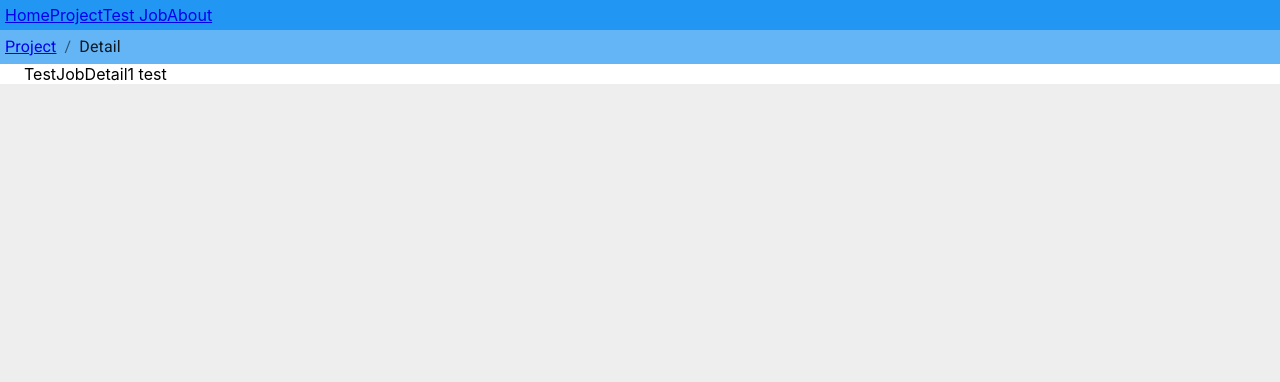
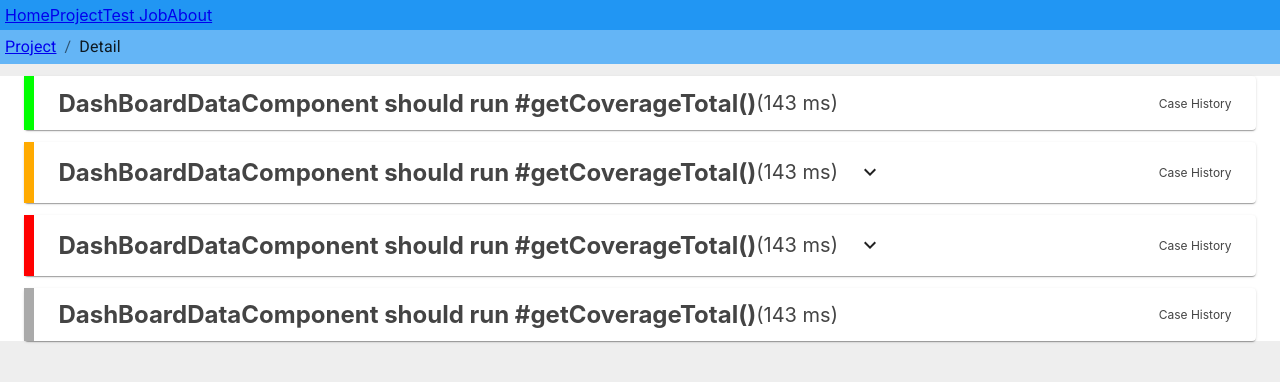
Before and after one commit to shim99887/TMI, a React (Create React App) app in the folder frontend/: page /testjob/1 in a window 1280 px wide. Shown: the top 382 px of the page. Built offline with nearby package versions, Linux system fonts and the light colour scheme.

Commit message:
[Feat] Add TestJobItemContainer Component
S04P31A201-222

```diff
--- /dev/null
+++ b/frontend/src/components/TestJobDetail/TestJobErrorContainer.jsx
@@ -0,0 +1,53 @@
+import React from "react";
+import { makeStyles } from "@material-ui/core/styles";
+import Paper from "@material-ui/core/Paper";
+
+const useStyles = makeStyles((theme) => ({
+  container: {
+    paddingLeft: "2%",
+    paddingRight: "2%",
+    paddingTop: "1%",
+    paddingBottom: "1%",
+    backgroundColor: "black",
+  },
+}));
+
+export default function TestJobErrorContainer(props) {
+  const styles = useStyles();
+
+  return (
+    // 1. 색칠하는 부분 4가지로 나누기
+    // 2. Fail, Error일 때 DropDown 버튼 or OnClick 추가하기
+    // 네모 칸만 만들면 된다
+    <div
+      style={{
+        marginTop: "1%",
+        marginBottom: "1%",
+      }}
+    >
+      <Paper>
+        <div className={styles.container}>
+          <div
+            style={{
+              textAlign: "top",
+              fontSize: "100%",
+              color: "#44FF44",
+            }}
+          >
+            {props.name}
+          </div>
+
+          <div
+            style={{
+              textAlign: "bottom",
+              fontSize: "80%",
+              color: "#FFFFFF",
+            }}
+          >
+            {props.content}
+          </div>
+        </div>
+      </Paper>
+    </div>
+  );
+}
--- /dev/null
+++ b/frontend/src/components/TestJobDetail/TestJobItemContainer.jsx
@@ -0,0 +1,126 @@
+// fail, error는 눌렀을 때 원인까지 보여주기
+// Type, Message, Contents, ResultType
+// message에 따라 색깔 바꾸기
+
+import React, { useState } from "react";
+import { makeStyles } from "@material-ui/core/styles";
+import Paper from "@material-ui/core/Paper";
+import Button from "@material-ui/core/Button";
+import ExpandMoreIcon from "@material-ui/icons/ExpandMore";
+import ExpandLessIcon from "@material-ui/icons/ExpandLess";
+import ClickAwayListener from "@material-ui/core/ClickAwayListener";
+import TestJobErrorContainer from "./TestJobErrorContainer";
+
+const useStyles = makeStyles((theme) => ({
+  root: {
+    flexGrow: 1,
+  },
+  container: {
+    display: "flex",
+    alignItems: "center",
+    paddingLeft: "2%",
+    paddingRight: "2%",
+    paddingTop: "1%",
+  },
+}));
+
+export default function TestJobDetailItem(props) {
+  // method?? 변수명 생각해볼 것
+  const styles = useStyles();
+
+  const [open, setOpen] = React.useState(false);
+
+  const handleClick = () => {
+    setOpen((prev) => !prev);
+  };
+
+  const handleClickAway = () => {
+    setOpen(false);
+  };
+
+  return (
+    // 1. 색칠하는 부분 4가지로 나누기
+    // 2. Fail, Error일 때 DropDown 버튼 or OnClick 추가하기
+    // 네모 칸만 만들면 된다
+    <ClickAwayListener onClickAway={handleClickAway}>
+      <div>
+        <Paper>
+          <div
+            style={{
+              borderLeft: props.color,
+              paddingBottom: "1%",
+            }}
+          >
+            <div className={styles.container}>
+              <div
+                style={{
+                  fontSize: "150%",
+                  color: "#444444",
+                  fontWeight: "bold",
+                }}
+              >
+                {props.name}
+              </div>
+
+              <div
+                style={{
+                  fontSize: "125%",
+                  color: "#444444",
+                }}
+              >
+                ({props.time} ms)
+              </div>
+
+              {(props.resultType === "Error" ||
+                props.resultType === "Fail") && (
+                <Button onClick={handleClick}>
+                  {open === false ? <ExpandMoreIcon /> : <ExpandLessIcon />}
+                </Button>
+              )}
+
+              <div
+                style={{
+                  flexGrow: 1,
+                  fontSize: "75%",
+                  color: "#444444",
+                  textAlign: "right",
+                }}
+              >
+                Case History
+              </div>
+            </div>
+
+            {open === true ? (
+              <div
+                style={{
+                  borderLeft: props.secondColor,
+                  marginLeft: "3%",
+                  marginRight: "3%",
+                  marginTop: "1%",
+                  marginBottom: "1%",
+                }}
+              >
+                <TestJobErrorContainer
+                  name="Type"
+                  content={props.errorType}
+                ></TestJobErrorContainer>
+                <TestJobErrorContainer
+                  name="Message"
+                  content={props.errorMessage}
+                ></TestJobErrorContainer>
+                <TestJobErrorContainer
+                  name="Contents"
+                  content={props.errorContents}
+                ></TestJobErrorContainer>
+                <TestJobErrorContainer
+                  name="ResultType"
+                  content={props.resultType}
+                ></TestJobErrorContainer>
+              </div>
+            ) : null}
+          </div>
+        </Paper>
+      </div>
+    </ClickAwayListener>
+  );
+}
--- a/frontend/src/components/TestDetail/TestJobListBox.jsx
+++ b/frontend/src/components/TestJobDetail/TestJobListBox.jsx
@@ -2,3 +2,5 @@ import React from "react";
 import { Box, Container, Grid, Pagination } from "@material-ui/core";
 
 export default function TestJobListBox() {}
+
+// 직은 페이지만 만들면됌
--- a/frontend/src/pages/testjob/TestJobDetail.jsx
+++ b/frontend/src/pages/testjob/TestJobDetail.jsx
@@ -1,12 +1,85 @@
 import React from "react";
 import { useParams } from "react-router";
+import TestJobItemContainer from "../../components/TestJobDetail/TestJobItemContainer";
 
 export default function TestJobDetail() {
-  const path = useParams();
+  // const path = useParams();
+
+  // axios.get() Project의 TestJobList 반환받는다
+
   return (
     <div>
-      TestJobDetail
-      {path.id} test
+      <div
+        style={{
+          marginTop: "1%",
+          marginBottom: "1%",
+        }}
+      >
+        <TestJobItemContainer
+          name="DashBoardDataComponent should run #getCoverageTotal()"
+          time="143"
+          color="10px solid #00FF00"
+          secondColor="8px solid #00DD00"
+          resultType="Success"
+          errorType="none of content"
+          errorMessage="none of content"
+          errorContents="none of content"
+        />
+      </div>
+
+      <div
+        style={{
+          marginTop: "1%",
+          marginBottom: "1%",
+        }}
+      >
+        <TestJobItemContainer
+          name="DashBoardDataComponent should run #getCoverageTotal()"
+          time="143"
+          color="10px solid #FFAA00"
+          secondColor="8px solid #FFCC66"
+          resultType="Fail"
+          errorType="none of content"
+          errorMessage="none of content"
+          errorContents="none of content"
+        />
+      </div>
+
+      <div
+        style={{
+          marginTop: "1%",
+          marginBottom: "1%",
+        }}
+      >
+        <TestJobItemContainer
+          name="DashBoardDataComponent should run #getCoverageTotal()"
+          time="143"
+          color="10px solid #FF0000"
+          secondColor="8px solid #FF4444"
+          resultType="Error"
+          errorType="none of content"
+          errorMessage="none of content"
+          errorContents="none of content"
+        />
+      </div>
+
+      <div
+        style={{
+          marginTop: "1%",
+          marginBottom: "1%",
+        }}
+      >
+        <TestJobItemContainer
+          name="DashBoardDataComponent should run #getCoverageTotal()"
+          time="143"
+          color="10px solid #AAAAAA"
+          secondColor="8px solid #CCCCCC"
+          resultType="Skip"
+          errorType="none of content"
+          errorMessage="none of content"
+          errorContents="none of content"
+        />
+      </div>
     </div>
   );
 }
```
Also changed, not shown: frontend/src/components/TestDetail/TestJobDetail.jsx (deleted), 1 other file (tests, documents, lock files or other folders).
